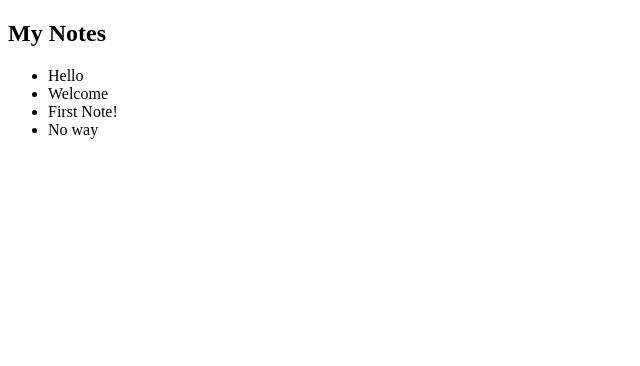
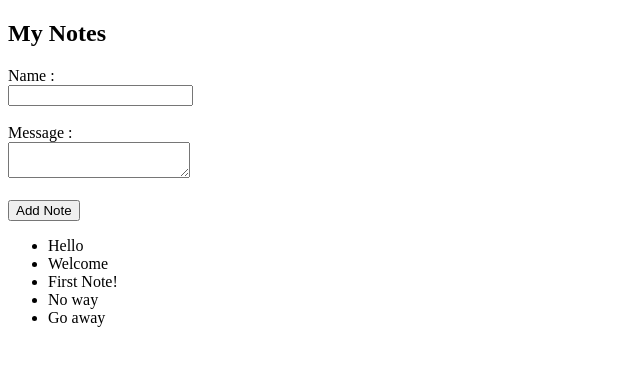
Before and after one commit to hameed-aliyar/public-notice-board, a Flask app: page / in a window 1280 px wide. Shown: the top 366 px of the page, without its empty margins (0-640 px from the left). Run offline with Flask 3, Linux system fonts and the light colour scheme.

Commit message:
added a form for inputs

```diff
--- a/app.py
+++ b/app.py
@@ -1,10 +1,16 @@
-from flask import Flask, render_template
+from flask import Flask, render_template, request
 
 app = Flask(__name__)
 
-@app.route("/")
+@app.route("/", methods = ["GET", "POST"])
 def home():
-    notes = ["Hello", "Welcome", "First Note!", "No way"]
+    notes = ["Hello", "Welcome", "First Note!", "No way", "Go away"]
+
+    if request.method == "POST":
+        name = request.form.get("name")
+        message = request.form.get("message")
+        print(f"New note from {name} : {message}.")
+
     return render_template("index.html", notes = notes)
 
 if __name__ == "__main__":
--- a/templates/index.html
+++ b/templates/index.html
@@ -7,6 +7,17 @@
 </head>
 <body>
     <h2>My Notes</h2>
+
+    <form method="POST">
+        <label for="name">Name : </label><br>
+        <input type="text" name="name" id="name" required><br><br>
+
+        <label for="message">Message : </label><br>
+        <textarea name="message" id="message" required></textarea><br><br>
+
+        <button type="submit">Add Note</button>
+    </form>
+
     <ul>
         {% for note in notes %}
             <li>{{ note }}</li>
```
